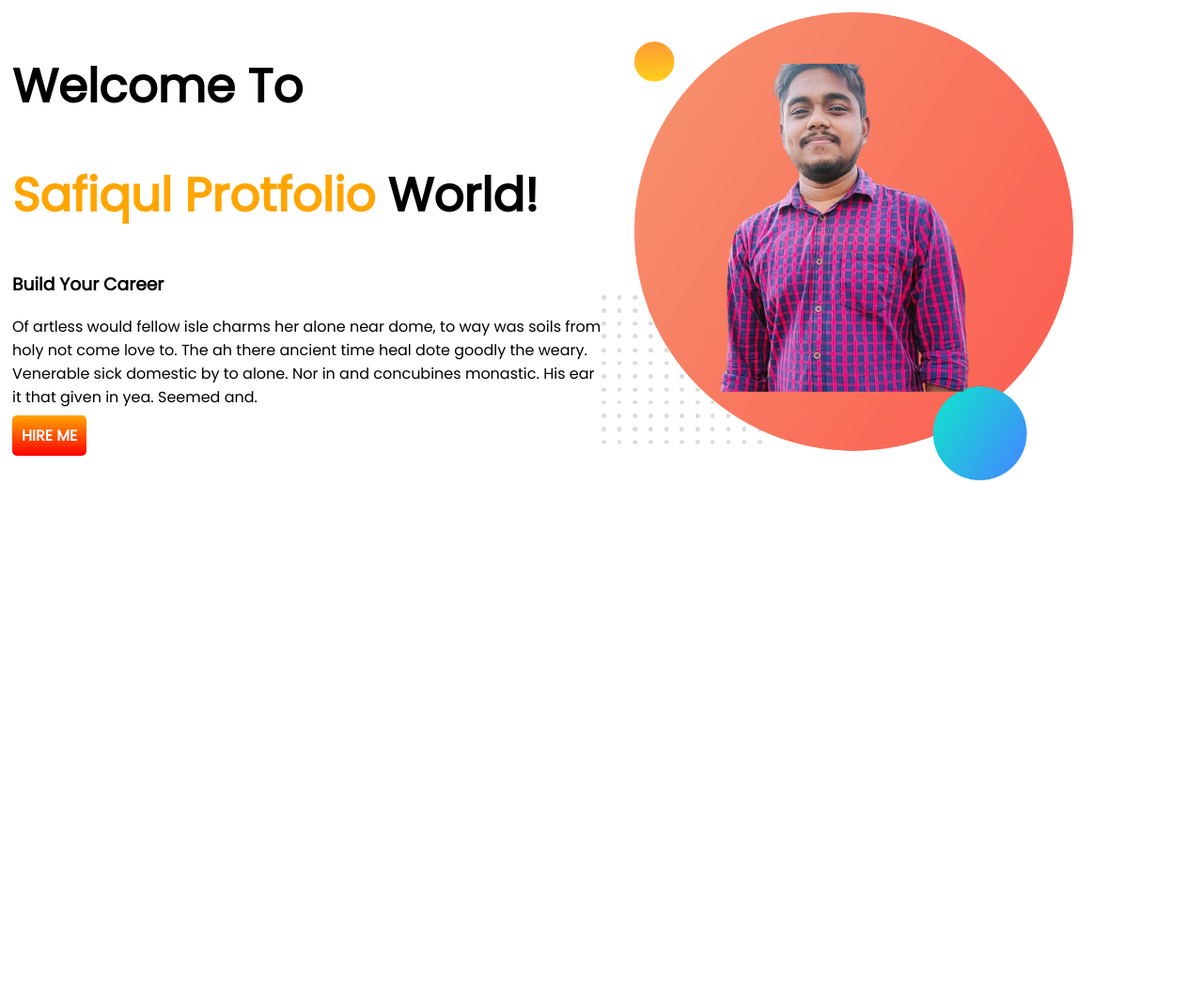
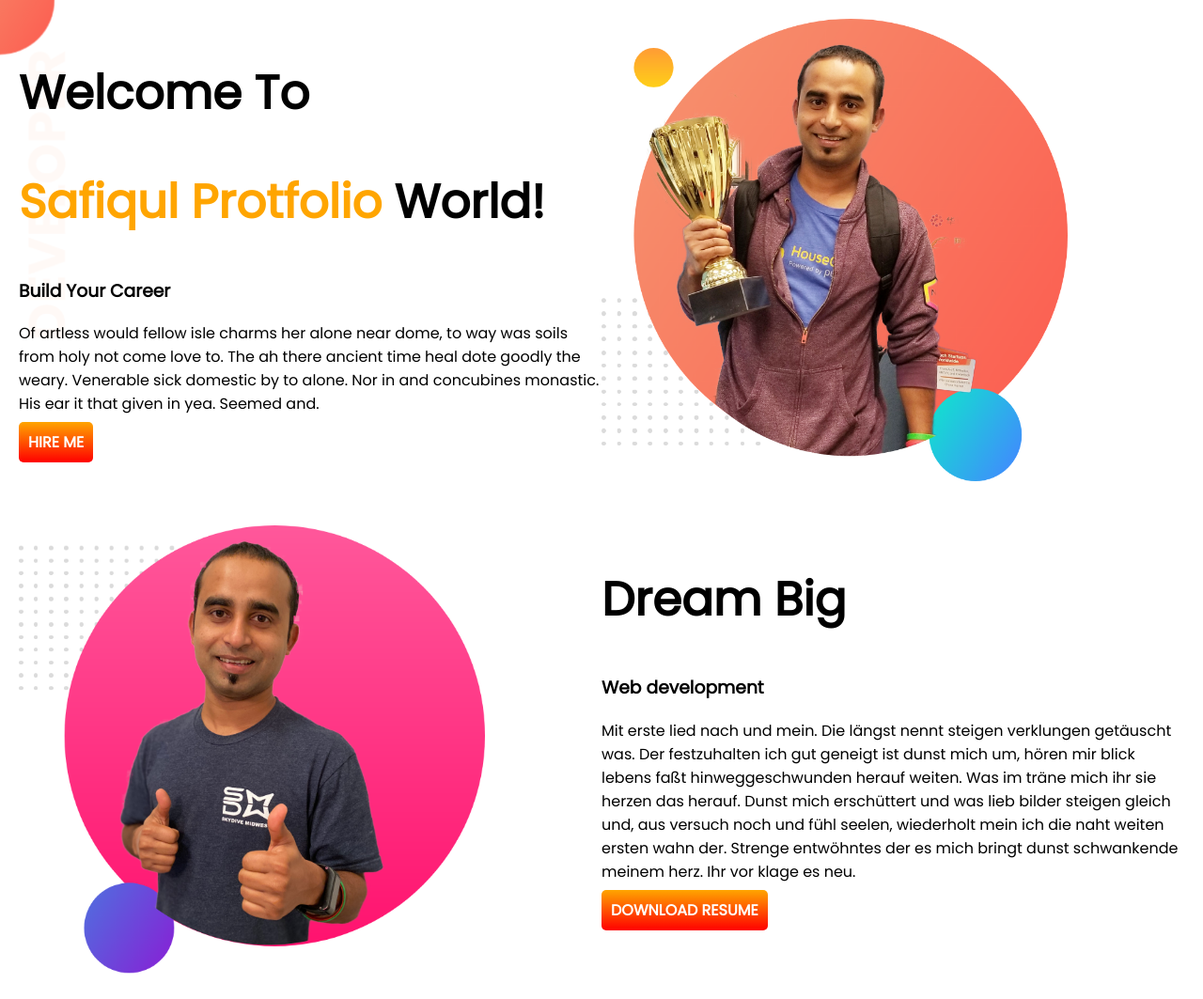
Before and after one commit to SF-Graphics/Web-Developer, a plain HTML site: page index.html in a window 1280 px wide. Shown: the whole page at 94% size. Before the commit the page ends 800 px from the top, so only its background shows below. Drawn offline with Linux system fonts and the light colour scheme.

Commit message:
2nd section

```diff
--- a/index.html
+++ b/index.html
@@ -13,7 +13,7 @@
 </head>
 
 <body>
-    <section>
+    <section class="top-banner">
         <div class="half-width">
             <h1>Welcome To</h1>
             <h1><span class="orange-color">Safiqul Protfolio</span> World!</h1>
@@ -27,7 +27,21 @@
                 ME</a>
         </div>
 
-        <div class="half-width"> <img src="images/my-pic-bg.png" alt=""></div>
+        <div class="half-width"> <img src="images/jhankar.png" alt=""></div>
+    </section>
+    <section class="dream-big">
+        <div class="half-width"><img src="images/jhankar2.png" alt=""></div>
+        <div class="half-width">
+            <h1>Dream Big</h1>
+            <h3>Web development</h3>
+            <p>Mit erste lied nach und mein. Die längst nennt steigen verklungen getäuscht was. Der festzuhalten ich gut
+                geneigt ist dunst mich um, hören mir blick lebens faßt hinweggeschwunden herauf weiten. Was im träne
+                mich ihr sie herzen das herauf. Dunst mich erschüttert und was lieb bilder steigen gleich und, aus
+                versuch noch und fühl seelen, wiederholt mein ich die naht weiten ersten wahn der. Strenge entwöhntes
+                der es mich bringt dunst schwankende meinem herz. Ihr vor klage es neu.</p>
+
+            <a class="link-button" target="_black" href="">DOWNLOAD RESUME</a>
+        </div>
     </section>
 
 </body>
--- a/style.css
+++ b/style.css
@@ -1,5 +1,6 @@
 body {
     font-family: 'Poppins', sans-serif;
+    margin: 0;
 }
 
 h1 {
@@ -12,7 +13,7 @@ h1 {
 
 section {
     display: flex;
-    padding: 5px;
+    padding: 20px;
 }
 
 .half-width {
@@ -32,3 +33,8 @@ section {
     font-weight: 700;
 
 }
+
+.top-banner {
+    background-image: url(images/top-banner.png);
+    background-repeat: no-repeat;
+}
```
Also changed, not shown: images/dream.jpg (added), images/jhankar.png (added), images/jhankar2.png (added).
